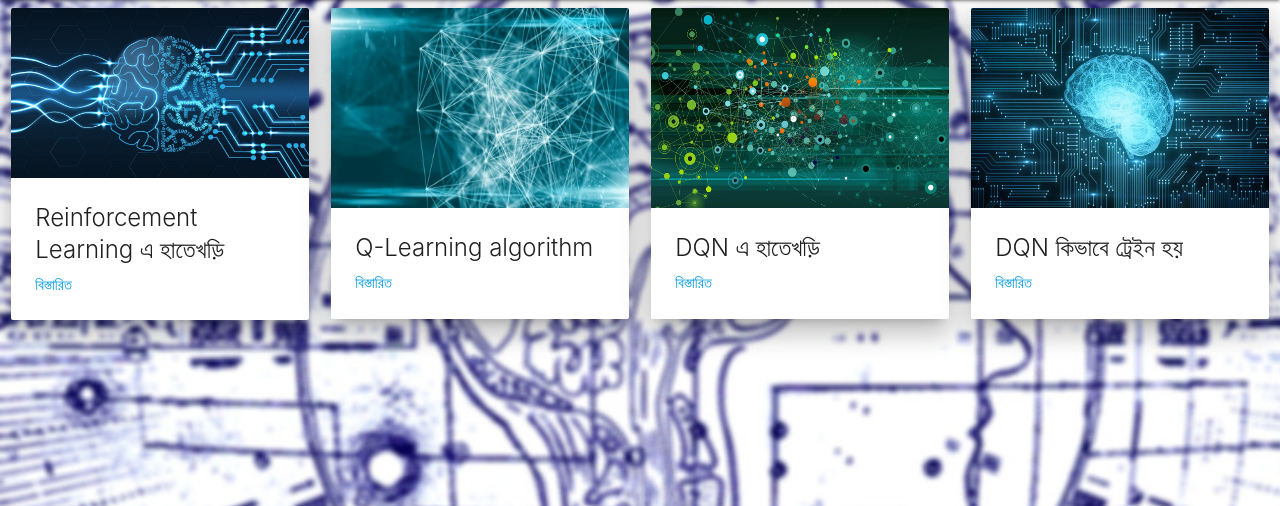
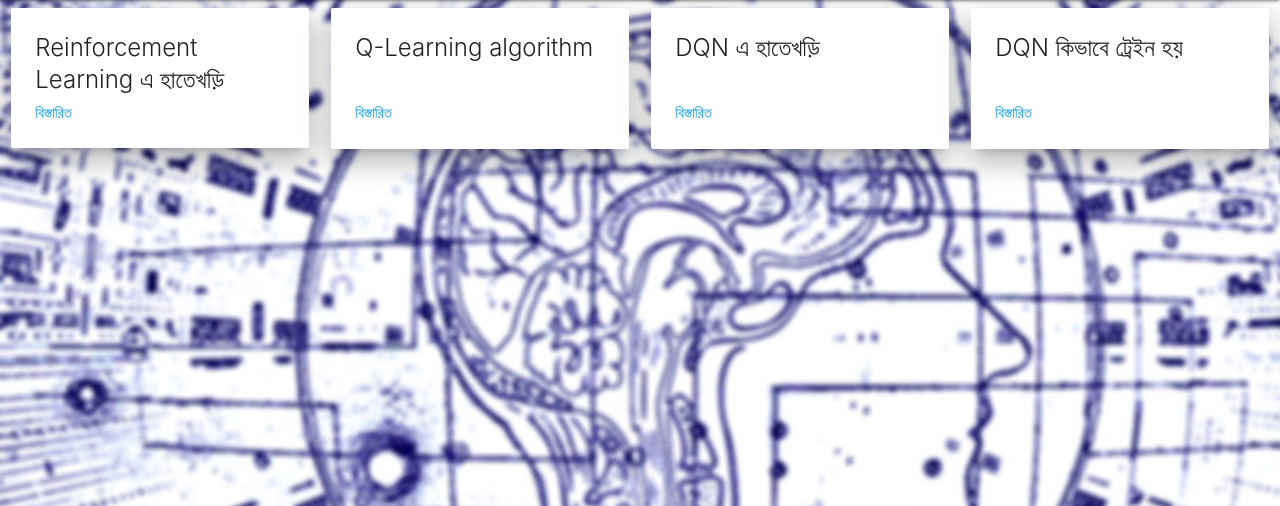
Before and after one commit to nahK994/BanglayML, a Django app: page /RL_View/ in a window 1280 px wide. Shown: the part 64-570 px from the top of the page. Run offline with Django 3.2, Linux system fonts and the light colour scheme; some libraries are stand-ins or nearby versions.

Commit message:
huge_UI_modification

```diff
--- a/testApp/templates/RL_View.html
+++ b/testApp/templates/RL_View.html
@@ -5,15 +5,12 @@
 	<div class="row">
 		<div class="col s2 m3">
 			<div class="card z-depth-4">
-				<div class="card-image waves-effect waves-block waves-light">
-					<img class="activator" src="{% static "background.jpeg" %}" width="340" height="170">
-				</div>
 				<div class="card-content">
-					<span class="card-title activator grey-text text-darken-4">Reinforcement Learning এ হাতেখড়ি</span>
+					<span class="card-title activator grey-text text-darken-4" style="height: 62px;">Reinforcement Learning এ হাতেখড়ি</span>
 					<p><a href="/RL_IntroText/">বিস্তারিত</a></p>
 				</div>
 				<div class="card-reveal">
-					<span class="card-title grey-text text-darken-4">Reinforcement Learning এ হাতেখড়ি
+					<span class="card-title grey-text text-darken-4">
 						<i class="material-icons right">close</i>
 					</span>
 					<p>Reinforcement Learning কি? কিছু ছোটখাট terminology.</p>
@@ -23,15 +20,12 @@
 
 		<div class="col s4 m3">
 			<div class="card z-depth-4">
-				<div class="card-image waves-effect waves-block waves-light">
-					<img class="activator" src="{% static "1.jpg" %}" width="340" height="200">
-				</div>
 				<div class="card-content">
-					<span class="card-title activator grey-text text-darken-4">Q-Learning algorithm</span>
+					<span class="card-title activator grey-text text-darken-4" style="height: 62px;">Q-Learning algorithm</span>
 					<p><a href="/RL_Q_learningText/">বিস্তারিত</a></p>
 				</div>
 				<div class="card-reveal">
-					<span class="card-title grey-text text-darken-4">Q-Learning algorithm
+					<span class="card-title grey-text text-darken-4">
 						<i class="material-icons right">close</i>
 					</span>
 					<p>Q-learning কি? Q-learning বেসিকস এবং কিভাবে এটা কাজ করে</p>
@@ -41,15 +35,12 @@
 
 		<div class="col s4 m3">
 			<div class="card z-depth-4">
-				<div class="card-image waves-effect waves-block waves-light">
-					<img class="activator" src="{% static "dqnIntroCard.jpeg" %}" width="340" height="200">
-				</div>
 				<div class="card-content">
-					<span class="card-title activator grey-text text-darken-4">DQN এ হাতেখড়ি</span>
+					<span class="card-title activator grey-text text-darken-4" style="height: 62px;">DQN এ হাতেখড়ি</span>
 					<p><a href="/DQN_IntroText/">বিস্তারিত</a></p>
 				</div>
 				<div class="card-reveal">
-					<span class="card-title grey-text text-darken-4">DQN এ হাতেখড়ি
+					<span class="card-title grey-text text-darken-4">
 						<i class="material-icons right">close</i>
 					</span>
 					<p>Q-learning এর সীমাবদ্ধতা। DQN কি? কেন এর প্রয়োজন?</p>
@@ -59,15 +50,12 @@
 
 		<div class="col s4 m3">
 			<div class="card z-depth-4">
-				<div class="card-image waves-effect waves-block waves-light">
-					<img class="activator" src="{% static "dqnTrainCard.jpg" %}" width="340" height="200">
-				</div>
 				<div class="card-content">
-					<span class="card-title activator grey-text text-darken-4">DQN কিভাবে ট্রেইন হয়</span>
+					<span class="card-title activator grey-text text-darken-4" style="height: 62px;">DQN কিভাবে ট্রেইন হয়</span>
 					<p><a href="/DQN_TrainingText/">বিস্তারিত</a></p>
 				</div>
 				<div class="card-reveal">
-					<span class="card-title grey-text text-darken-4">DQN কিভাবে ট্রেইন হয়
+					<span class="card-title grey-text text-darken-4">
 						<i class="material-icons right">close</i>
 					</span>
 					<p>DQN কিভাবে ট্রেইন হয়? ধাপে ধাপে</p>
```
Also changed, not shown: testApp/templates/SL_View.html (+2 -20 lines), testApp/templates/UL_View.html (+4 -11 lines), testApp/templates/index.html (+6 -12 lines), testApp/static/1.jpg (deleted), testApp/static/a.jpg (deleted), testApp/static/aaa.jpg (deleted), testApp/static/b.jpg (deleted), testApp/static/back1.jpg (deleted), testApp/static/background.jpeg (deleted), testApp/static/background.jpg (deleted), testApp/static/background.png (deleted), testApp/static/background1.png (deleted), testApp/static/background2.jpg (deleted), testApp/static/dqnIntroCard.jpeg (deleted), 5 more files.
